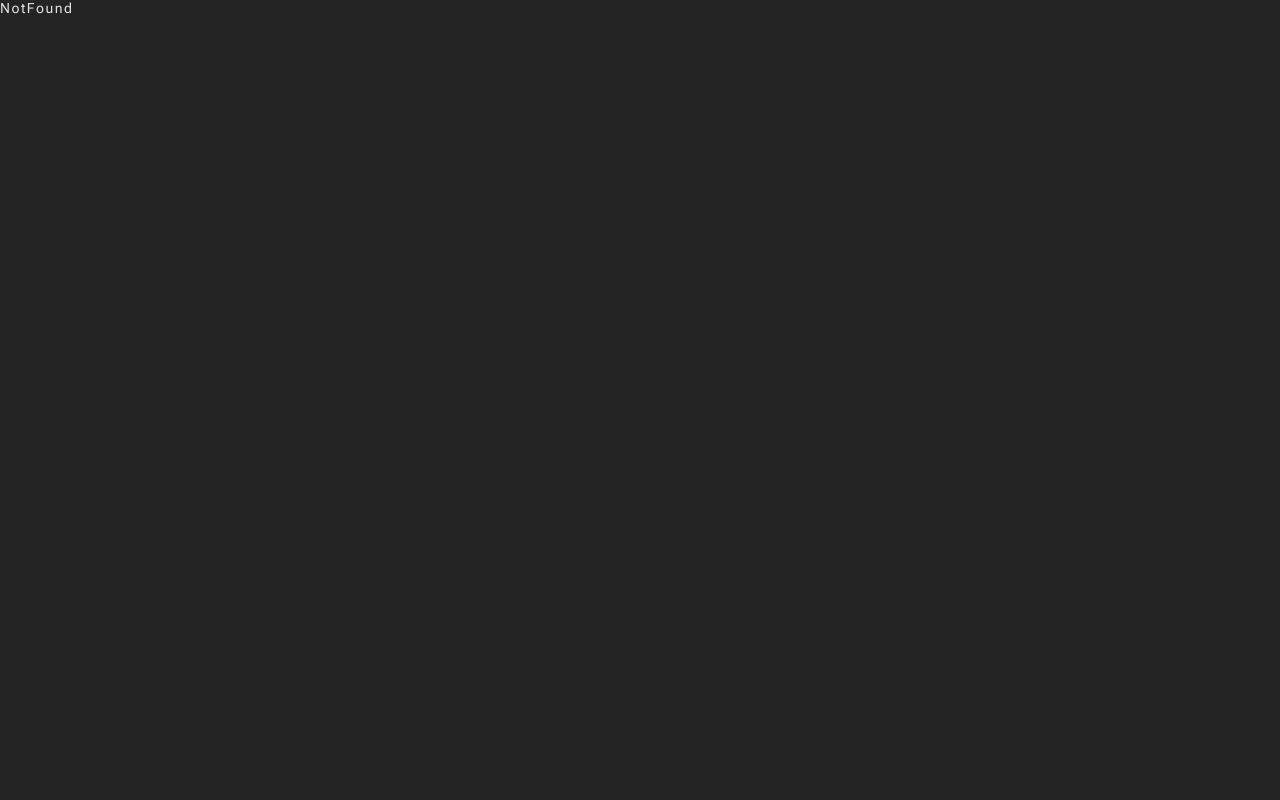
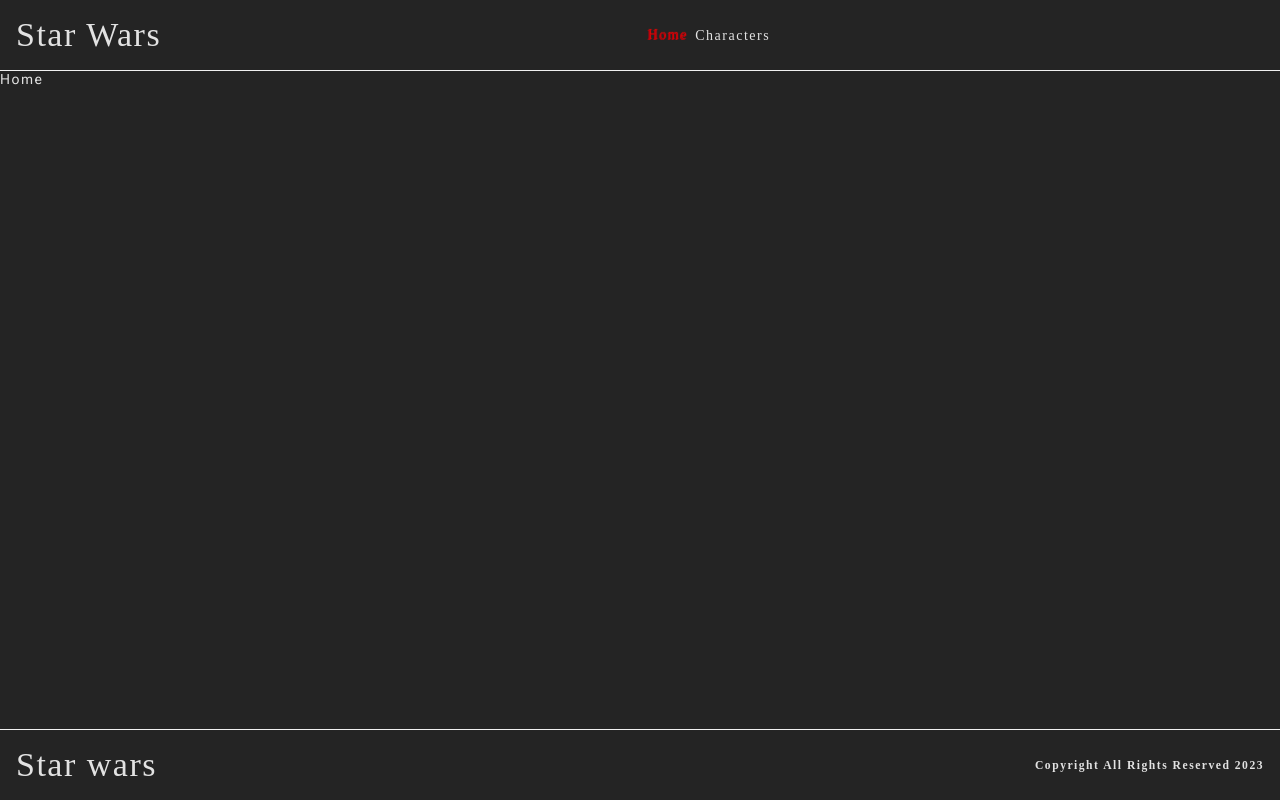
Before and after one commit to BertrandConxy/Quiz-app, a React (Vite) app: page / in a window 1280 px wide. Built offline with nearby package versions, Linux system fonts and the light colour scheme.

Commit message:
configure routes for authorisation

```diff
--- a/package.json
+++ b/package.json
@@ -11,6 +11,7 @@
   "dependencies": {
     "react": "^18.2.0",
     "react-dom": "^18.2.0",
+    "react-icons": "^4.8.0",
     "react-router-dom": "^6.10.0",
     "styled-components": "^5.3.9"
   },
--- a/src/infrastructure/navigation/accountNavigation.tsx
+++ b/src/infrastructure/navigation/accountNavigation.tsx
@@ -7,7 +7,7 @@
 export default function AccountNavigation() {
   return (
     <Routes>
-        <Route path="/login" element={<Login />} />
+        <Route path="/" element={<Login />} />
         <Route path="/register" element={<Register />} />
         <Route path="/*" element={<NotFound />} />
    </Routes>
--- a/src/infrastructure/navigation/appNavigation.tsx
+++ b/src/infrastructure/navigation/appNavigation.tsx
@@ -8,8 +8,8 @@
   return (
     <Layout>
       <Routes>
-        <Route path="/login" element={<Home />} />
-        <Route path="/register" element={<Result />} />
+        <Route path="/" element={<Home />} />
+        <Route path="/result" element={<Result />} />
         <Route path="/*" element={<NotFound />} />
       </Routes>
     </Layout>
--- a/src/infrastructure/navigation/index.tsx
+++ b/src/infrastructure/navigation/index.tsx
@@ -1,11 +1,10 @@
 import {useState} from 'react'
 import AppNavigation from './appNavigation'
 import AccountNavigation from './accountNavigation'
-import { Routes, Route, useNavigate, useLocation } from 'react-router-dom'
 
 
 export default function Navigation() {
-    const [isAuthenticated, setIsAuthenticated] = useState(false)
+    const [isAuthenticated, setIsAuthenticated] = useState(true)
   return (
     <div>
         {isAuthenticated ? <AppNavigation /> : <AccountNavigation />}
```
Also changed, not shown: 1 other file (tests, documents, lock files or other folders).
